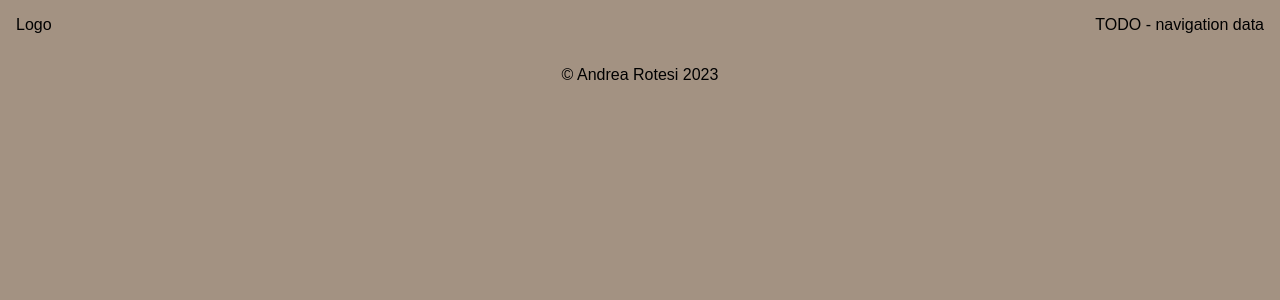
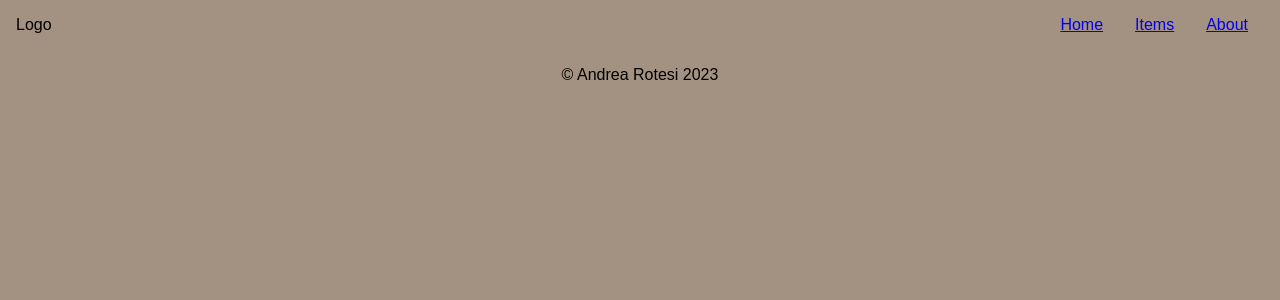
Before and after one commit to andrearotesi/tboi-vault, a React (Vite) app: page / in a window 1280 px wide. Shown: the top 300 px of the page. Built offline with nearby package versions, Linux system fonts and the light colour scheme.

Commit message:
Added navigation data

```diff
--- a/src/components/header/Desktop/DesktopHeader.tsx
+++ b/src/components/header/Desktop/DesktopHeader.tsx
@@ -1,23 +1,17 @@
 import './DesktopHeader.scss';
+import navigation from '../../../data/navigation.json';
+import { Link } from 'react-router-dom';
 
 function DesktopHeader() {
     return (
         <nav className='main-nav'>
-            TODO - navigation data
+            {
+                navigation.map((data, index) => (
+                    <Link key={index} to={data.path}>{data.label}</Link>
+                ))
+            }
         </nav>
     );
 }
 
-/*
-Navigation data jsx example
-
-{ navigationData.map((data, index) => (
-    <Link key={ index } to={ data.path }
-        onClick={ data.download ? openResume : undefined }>
-            { data.label }
-    </Link>
-    )
-)}
-*/
-
 export default DesktopHeader;
--- a/src/components/header/Mobile/MobileHeader.tsx
+++ b/src/components/header/Mobile/MobileHeader.tsx
@@ -1,6 +1,8 @@
 import { useState } from 'react';
 import './MobileHeader.scss';
 import { Close, Menu } from '@mui/icons-material';
+import navigation from '../../../data/navigation.json';
+import { Link } from 'react-router-dom';
 
 function MobileHeader() {
     const [isOpen, setIsOpen] = useState(false);
@@ -18,7 +20,13 @@ function MobileHeader() {
                         <Close onClick={toggleMenu} className='toggle'/>
                         <section className='center'>
                             <div className='menu-items'>
-                                TODO - navigation data
+                                {
+                                    navigation.map((data, index) => (
+                                        <p key={index} onClick={toggleMenu}>
+                                            <Link to={data.path}>{data.label}</Link>
+                                        </p>
+                                    ))
+                                }
                             </div>
                         </section>
                     </div>
@@ -28,17 +36,4 @@ function MobileHeader() {
     );
 }
 
-/*
-Navigation data jsx portion
-
-{navigationData.map((data, index) => (
-    <p key={index} onClick={toggleMenu}>
-        <Link to={data.path}
-        onClick={data.download ? openResume : undefined}>
-        {data.label}
-        </Link>
-    </p>
-))}
-*/
-
 export default MobileHeader;
--- /dev/null
+++ b/src/data/navigation.json
@@ -0,0 +1,15 @@
+[
+    {
+        "path": "/",
+        "label": "Home"
+    },
+    {
+        "path": "/items",
+        "label": "Items"
+    },
+    {
+        "path": "/about",
+        "label": "About",
+        "download": true
+    }
+]
```
